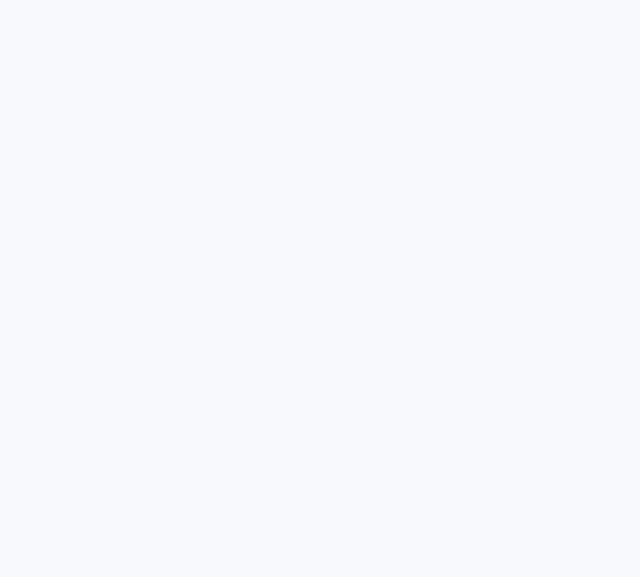
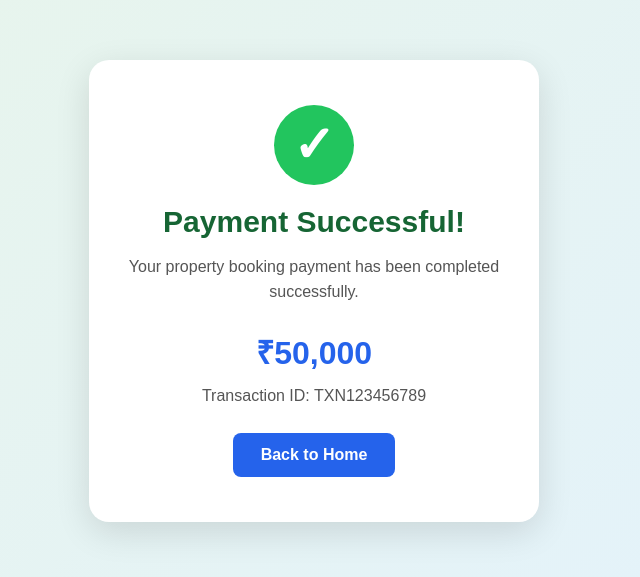
Before and after one commit to Amitxere/real-estate-application, a React app in the folder real-estate-frontend/: page /payment-success in a window 1280 px wide. Before the commit this address had no page. Shown: the part 109-686 px from the top of the page, without its empty margins (326-966 px from the left). Built offline with nearby package versions, Linux system fonts and the light colour scheme; the HTML template or start-up script is replaced by a standard one.

Commit message:
Add payment success page and navigation

```diff
--- a/real-estate-frontend/src/App.jsx
+++ b/real-estate-frontend/src/App.jsx
@@ -4,6 +4,7 @@ import SearchResults from "./SearchResults";
 import Navbar from "./components/Navbar";
 import "./index.css";
 import PaymentPage from "./payments/PaymentPage";
+import PaymentSuccess from "./payments/PaymentSuccess";
 
 
 /* =========================================================
@@ -233,6 +234,12 @@ function App() {
           element={<PaymentPage />}
         />
 
+      {/* payment success */}
+        <Route
+          path="/payment-success"
+            element={<PaymentSuccess />}
+          />
+
       </Routes>
 
     </BrowserRouter>
--- a/real-estate-frontend/src/index.css
+++ b/real-estate-frontend/src/index.css
@@ -1000,3 +1000,74 @@ button {
   transform: translateY(-1px);
   transition: 0.2s;
 }
+
+
+/* Payment Success Page */
+
+.payment-success-page {
+  min-height: 100vh;
+  display: flex;
+  justify-content: center;
+  align-items: center;
+  background: linear-gradient(135deg, #e8f5e9, #e3f2fd);
+  padding: 20px;
+}
+
+.success-card {
+  width: 450px;
+  background: white;
+  padding: 45px 35px;
+  border-radius: 20px;
+  text-align: center;
+  box-shadow: 0 10px 35px rgba(0, 0, 0, 0.12);
+}
+
+.success-icon {
+  width: 80px;
+  height: 80px;
+  margin: 0 auto 20px;
+  display: flex;
+  justify-content: center;
+  align-items: center;
+  background: #22c55e;
+  color: white;
+  border-radius: 50%;
+  font-size: 50px;
+  font-weight: bold;
+}
+
+.success-card h1 {
+  color: #166534;
+  font-size: 30px;
+  margin-bottom: 15px;
+}
+
+.success-card p {
+  color: #555;
+  font-size: 16px;
+  line-height: 1.6;
+}
+
+.success-card h2 {
+  color: #2563eb;
+  font-size: 32px;
+  margin: 25px 0 10px;
+}
+
+.success-card button {
+  margin-top: 25px;
+  padding: 13px 28px;
+  border: none;
+  border-radius: 8px;
+  background: #2563eb;
+  color: white;
+  font-size: 16px;
+  font-weight: bold;
+  cursor: pointer;
+  transition: 0.3s;
+}
+
+.success-card button:hover {
+  background: #1d4ed8;
+  transform: translateY(-2px);
+}
--- a/real-estate-frontend/src/payments/PaymentPage.jsx
+++ b/real-estate-frontend/src/payments/PaymentPage.jsx
@@ -1,7 +1,9 @@
+import React, { useState } from "react";
+import { useNavigate } from "react-router-dom";
 
-import React, { useState } from "react";
 
 const PaymentPage = () => {
+    const navigate = useNavigate();
   // Sample payment data
   const bookingAmount = 50000;
   const propertyPrice = 7500000;
@@ -30,9 +32,9 @@ const PaymentPage = () => {
       return;
     }
 
-    alert(
-      `Payment process started using ${selectedMethod}.\nAmount: ₹${bookingAmount.toLocaleString("en-IN")}`
-    );
+    alert("Payment successful!");
+
+    navigate("/payment-success");
   };
 
   return (
--- /dev/null
+++ b/real-estate-frontend/src/payments/PaymentSuccess.jsx
@@ -0,0 +1,27 @@
+import React from "react";
+
+const PaymentSuccess = () => {
+  return (
+    <div className="payment-success-page">
+      <div className="success-card">
+        <div className="success-icon">✓</div>
+
+        <h1>Payment Successful!</h1>
+
+        <p>
+          Your property booking payment has been completed successfully.
+        </p>
+
+        <h2>₹50,000</h2>
+
+        <p>Transaction ID: TXN123456789</p>
+
+        <button onClick={() => (window.location.href = "/")}>
+          Back to Home
+        </button>
+      </div>
+    </div>
+  );
+};
+
+export default PaymentSuccess;
```
Also changed, not shown: real-estate-frontend/src/App.css (line endings or trailing spaces).
